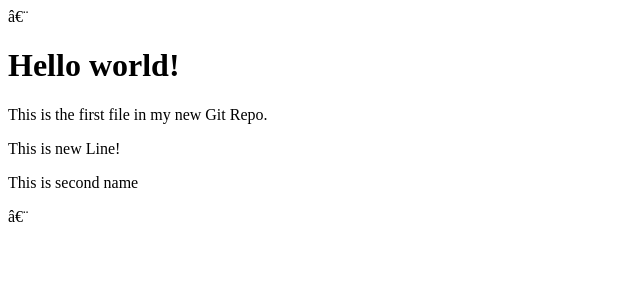
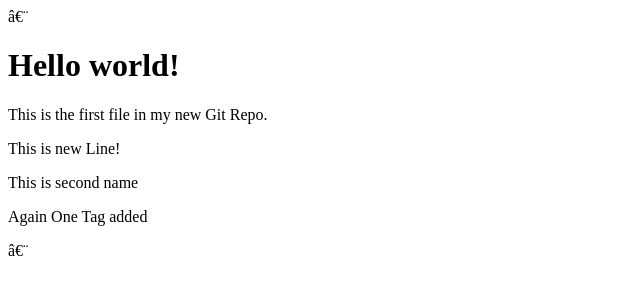
Before and after one commit to ncj71Psr/GitrulesPratice, a plain HTML site: page index.html in a window 1280 px wide. Shown: the whole page, without its empty margins (0-640 px from the left). Drawn offline with Linux system fonts and the light colour scheme.

Commit message:
Update index.html

```diff
--- a/index.html
+++ b/index.html
@@ -10,6 +10,7 @@
 <p>This is the first file in my new Git Repo.</p>
 <p>This is new Line!</p>
 <p>This is second name </p>
+  <p> Again One Tag added</p>
 
 </body>
 </html>
```
